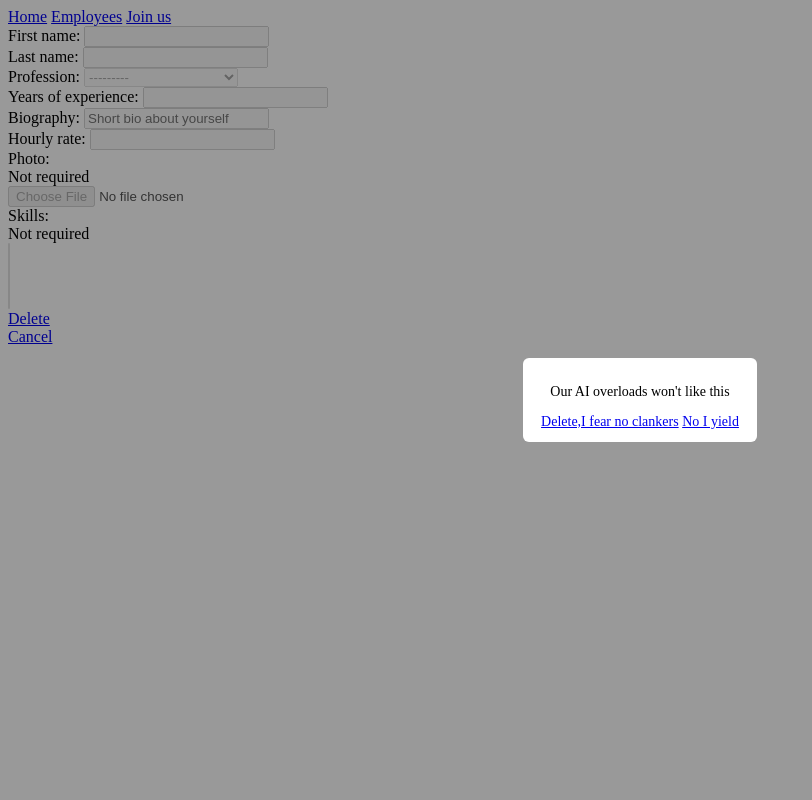
After one commit to krasi556/ExamDjango, a Django app: template templates/employees/delete-employee.html in a window 1280 px wide, after a click on "Delete". The commit adds this page. Shown: the whole page, without its empty margins (0-812 px from the left). Run offline with Django 5.2, Linux system fonts and the light colour scheme; the template is opened without the code that fills it: values that come from a table or form of the project are taken from there, others are empty.

Commit message:
addede delete/edit/create tabs, removed the shared classemployee and instead made 3 different for better usage, implemented the logic for CRUD, fixed save logic for current_task , started adding styles , generated a simple one that i can work with for now

```diff
--- /dev/null
+++ b/employees/forms.py
@@ -0,0 +1,37 @@
+from django import forms
+
+from employees.models import Employee
+
+
+class EmployeeBase(forms.ModelForm):
+    class Meta:
+        model = Employee
+        fields = ['first_name', 'last_name', 'profession', 'years_of_experience', 'bio', 'hourly_rate', 'photo',
+                  'skills']
+        widgets = {
+            'bio': forms.TextInput(attrs={
+                'placeholder': 'Short bio about yourself',
+            }),
+        }
+        labels = {
+            'bio': 'Biography'
+        }
+        help_texts = {
+            'photo': 'Not required',
+            'skills': 'Not required'
+        }
+
+
+class DeleteEmployee(EmployeeBase):
+    def __init__(self, *args, **kwargs):
+        super().__init__(*args, **kwargs)
+        for field in self.fields.values():
+            field.disabled = True
+
+
+class EditEmployee(EmployeeBase):
+    pass
+
+
+class CreateEmployee(EmployeeBase):
+    pass
--- a/employees/models.py
+++ b/employees/models.py
@@ -56,9 +56,16 @@ class Employee(models.Model):
         return f"{self.first_name} {self.last_name}"
 
     def save(self, *args, **kwargs):
+        if not self.photo:
+            self.photo = 'img-def-not-ai.png'
+
         if not self.is_available:
-            self.current_task = random.choice(excuses)
-        super().save(*args,**kwargs)
+            if not self.current_task or self.current_task == 'Currently available':
+                self.current_task = random.choice(excuses)
+        else:
+            self.current_task = 'Currently available'
+        super().save(*args, **kwargs)
+
 
 class Skill(models.Model):
     name = models.CharField(max_length=100
--- a/employees/urls.py
+++ b/employees/urls.py
@@ -1,9 +1,18 @@
-from django.urls import path
+from django.urls import path, include
 
 from employees import views
+
+app_name = 'employees'
 
 urlpatterns = [
 
     path('', views.current_employees, name='current-employees'),
-    path('employee-<int:employee_id>/', views.focused_employee, name = 'focused-employee')
+    path('join-us/', views.create_profile, name='create-profile'),
+    path('employee-<int:employee_id>/', include([
+        path('', views.focused_employee, name='focused-employee'),
+        path('edit/', views.edit_employee, name='edit'),
+        path('delete/',views.delete_employee,name='delete')
+
+    ])),
+
 ]
--- /dev/null
+++ b/static/styles.css
@@ -0,0 +1,17 @@
+.modal {
+    display: none;
+    position: fixed;
+    inset: 0;
+    background: rgba(0, 0, 0, 0.4);
+    align-items: center;
+    justify-content: center;
+}
+.modal:target { display: flex; }
+
+.modal-box {
+    background: white;
+    padding: 12px 18px;
+    border-radius: 6px;
+    font-size: 14px;
+    text-align: center;
+}
--- a/templates/base.html
+++ b/templates/base.html
@@ -3,6 +3,7 @@
 <html lang="en">
 <head>
     <meta charset="UTF-8">
+    <link rel="stylesheet" href="{% static 'styles.css' %}">
     <title>{% block title %}Hire an IT 'Expert' {% endblock %}</title>
 </head>
 <body>
--- a/templates/core/nav-bar.html
+++ b/templates/core/nav-bar.html
@@ -1,4 +1,6 @@
 {% block content %}
     <a href="{% url 'core:load-main-page' %}">Home</a>
-    <a href="{% url 'current-employees' %}">Employees</a>
+    <a href="{% url 'employees:current-employees' %}">Employees</a>
+    <a href="{% url 'employees:create-profile' %}">Join us</a>
+
 {% endblock %}
--- /dev/null
+++ b/templates/employees/confirmation-of-confirmation.html
@@ -0,0 +1,7 @@
+<div id="confirm-confirmation-delete" class="modal">
+    <div class="modal-box">
+        <p>Y̷̡͈̜̗̼̲̗͔͓̥̏͌̎̈́͋̌͂̇o̸̝̖͂͒͆̅̐͊̎̀̑͋̑̽̈͘̕͠u̸͎͋͂̆ ̸̨̛͉͔̙̱̜̹̜̌̏͗́͋́̒́̀̇̽̕͝͝s̴̞̼̼̺̗͈̺̋͑͝ư̵̼̠̼̟̱̣̜̆͛̅͌̇̎͗̕͜͜r̸̺͍͕̜̱͔̞̈́̈̒̽͌͋̃̀̾͌̈̏͘̚ȩ̵̠̤̙̓͒͛̿͆̓̕͝l̸͈̰̰͇͗̈́͂̓̑͝y̴̹̮̮̦̩̯̬̐̽͌̑̐̏̍͂͂̑̄́͝ ̵̡̨̛̦͇͈̠̞͈̿̊̀̐̋̆̈͌͌̓͊̕͘͜͝ͅẇ̸̡̬͓͔͖̦̠̦͈̩̪͎̭͚̫̀̽̿͗͌͗̏́̉͑̔̿̊̈́̽a̸̱̪͗̀̊̅ͅņ̷̧̥̫͔̓̂̾̏͐̓̿̀̔̈́͝ͅt̵̨̧̻͍̪̰̦͎͇̺̩̦̿͆̐̈͜ͅ ̵̲̟̮̤̲͖̐͊̕t̵͖̀͗̔ơ̵̡̛̟͔̝̳̖̬̤̤̮͉̈́̓͐͆͗̓́̃̾ ̷͕̦̫͚̮̠̦̹͐̐͗́ͅç̶̢̟̠͚̒̅͆͒͂͐͒̋́̂̽̎̚̚͝o̴̧̰͋̌͋͂̂n̴̩͉͉̒̔̀͊̓̓͆̋̔̕͘͘͝t̷̢̩̮͔̝͖͖̙͖̘͍͕̙͔́̀̀̾͠i̷̢̡̡͓̣͍̹͈̦͉̜̘̠̞̳̿̈́͐̋̔̏̊̐̚̕͝n̵̰͔͆̌̈́̊̌̒̈́̐̀́́̑̌̚͝ų̸̙͚͎́͐̍̋̀̿̓͜͝ͅe̸̛̳͇̮̦͑́̄̄͗͋͗͗̀͌̃͒̂̕ ?</p>
+        <button >Delete!</button>
+        <a href="{% url 'employees:current-employees' %}">No I yield </a>
+    </div>
+</div>
--- /dev/null
+++ b/templates/employees/delete-employee.html
@@ -0,0 +1,13 @@
+{% extends 'base.html' %}
+{% block content %}
+
+    <form method="POST">
+        {% csrf_token %}
+        {{ form }}
+
+        <a href="#confirm-delete">Delete</a>
+
+        {% include 'employees/pop-up-confirmation.html' %}
+    </form>
+    <a href="{% url 'employees:focused-employee' employee.id %}">Cancel</a>
+{% endblock %}
--- a/templates/employees/employees-in-db.html
+++ b/templates/employees/employees-in-db.html
@@ -11,9 +11,9 @@
             Hourly rate: {% color_by_hourly_rate employee.hourly_rate %}
             Profession: {{ employee.get_profession_display }}
             Rating: {{ employee.avg_rating|stars_cont }}
-            Availability: {{ employee }} {# fixing #}
+            Availability: {{ employee.current_task }} {# fixing #}
             Photo: <img src="{{ employee.photo.url }}" alt="{{ employee.first_name }} {{ employee.last_name }}">
-            <a href="{% url 'focused-employee' employee.id %}">
+            <a href="{% url 'employees:focused-employee' employee.id %}">
                 <button> Details</button>
             </a>
         </div>
--- a/templates/employees/focused-employee.html
+++ b/templates/employees/focused-employee.html
@@ -10,5 +10,5 @@
         Rating: {{ employee.avg_rating|stars_cont }}
         Photo: <img src="{{ employee.photo.url }}" alt="{{ employee.first_name }} {{ employee.last_name }}">
     </div>
-    {% include 'employees/employee-information.html' %}
+    {% include 'employees/employee-information.html' %} {# this is the button area on bottom  #}
 {% endblock %}
--- /dev/null
+++ b/templates/employees/pop-up-confirmation.html
@@ -0,0 +1,8 @@
+<div id="confirm-delete" class="modal">
+    <div class="modal-box">
+        <p>Our AI overloads won't like this</p>
+        <a href="#confirm-confirmation-delete">Delete,I fear no clankers</a>
+        <a href="{% url 'employees:current-employees' %}">No I yield </a>
+    </div>
+</div>
+{% include 'employees/confirmation-of-confirmation.html' %}
```
Also changed, not shown: employees/views.py (+47 -1 lines), reviews/forms.py (+14 -1 lines), templates/employees/create-profile.html (added, +9 -0 lines), templates/employees/edit-employee.html (added, +9 -0 lines), templates/employees/employee-information.html (+8 -10 lines), templates/reviews/leave-a-review.html (+6 -10 lines), media/employees/images.jfif (added), 1 other file.
